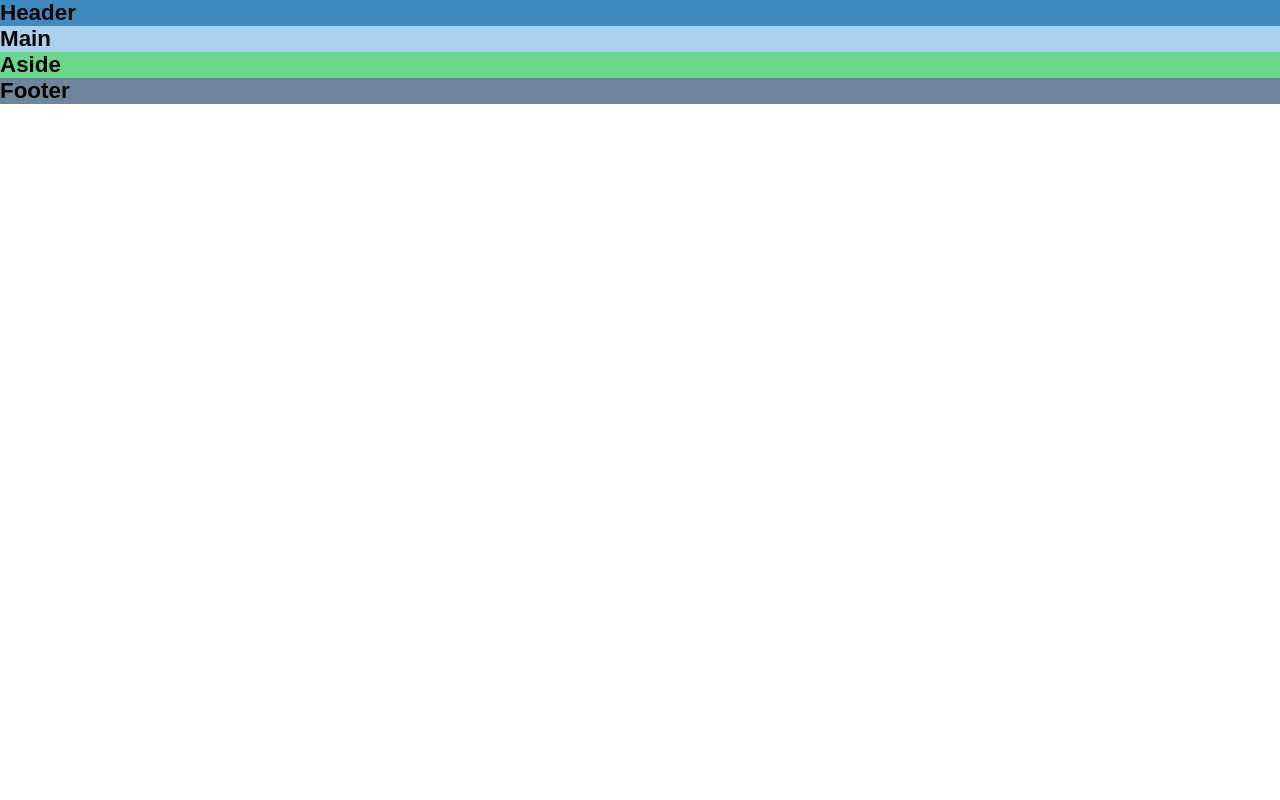
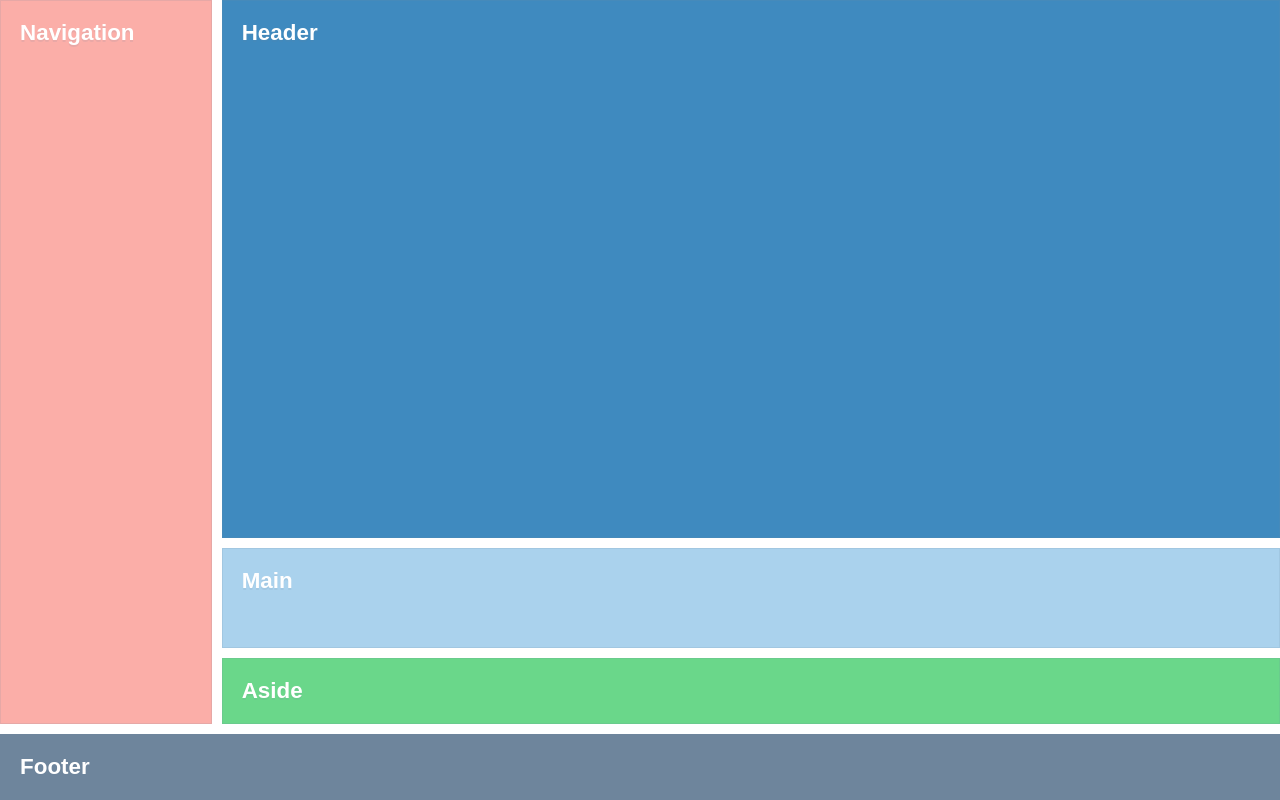
Before and after one commit to andrewscott02/Portfolio, a PHP site: page / in a window 1280 px wide. Run offline with PHP 8.4, Linux system fonts and the light colour scheme.

Commit message:
Set up the grid areas

```diff
--- a/css/application.css
+++ b/css/application.css
@@ -58,25 +58,30 @@ footer {
 .container {
   height: 100vh;
   display: grid;
-  grid-template-columns: 2fr 1fr;
-  grid-template-rows: 100px minmax(200px, 1fr) 100px 100px;
+  grid-template-columns: minmax(30px, 1fr) minmax(200px, 5fr);
+  grid-template-rows: minmax(200px, 1fr) 100px;
   grid-gap: 10px;
+  grid-template-areas: "nav header" "nav main" "nav aside" "footer footer";
 }
 
 header {
-  grid-column: 1/-1;
+  grid-area: header;
+}
+
+nav {
+  grid-area: nav;
 }
 
 main {
-  grid-row: 2/3;
+  grid-area: main;
 }
 
 aside {
-  grid-row: 2/-1;
+  grid-area: aside;
 }
 
 footer {
-  grid-row: -3/-1;
+  grid-area: footer;
 }
 
 /*# sourceMappingURL=application.css.map */
--- a/index.html
+++ b/index.html
@@ -7,9 +7,12 @@
     <title>Andrew Scott - Portfolio</title>
 </head>
 <body>
-    <header>Header</header>
-    <main>Main</main>
-    <aside>Aside</aside>
-    <footer>Footer</footer>
+    <div class="container">
+        <header>Header</header>
+        <nav>Navigation</nav>
+        <main>Main</main>
+        <aside>Aside</aside>
+        <footer>Footer</footer>
+    </div>
 </body>
 </html>
--- a/scss/components/_grid.scss
+++ b/scss/components/_grid.scss
@@ -6,27 +6,37 @@
 {
     height: 100vh;
     display: grid;
-    grid-template-columns: 2fr 1fr;
-    grid-template-rows: 100px minmax(200px, 1fr) 100px 100px;
+    grid-template-columns: minmax(30px, 1fr) minmax(200px, 5fr);
+    grid-template-rows: minmax(200px, 1fr) 100px;
     grid-gap: 10px;
+    grid-template-areas:
+        "nav header"
+        "nav main"
+        "nav aside"
+        "footer footer";
 }
 
 header
 {
-    grid-column: 1 / -1;
+    grid-area: header;
+}
+
+nav
+{
+    grid-area: nav;
 }
 
 main
 {
-    grid-row: 2 / 3;
+    grid-area: main;
 }
 
 aside
 {
-    grid-row: 2 / -1;
+    grid-area: aside;
 }
 
 footer
 {
-    grid-row: -3 / -1;
+    grid-area: footer;
 }
```
Also changed, not shown: 1 other file.
